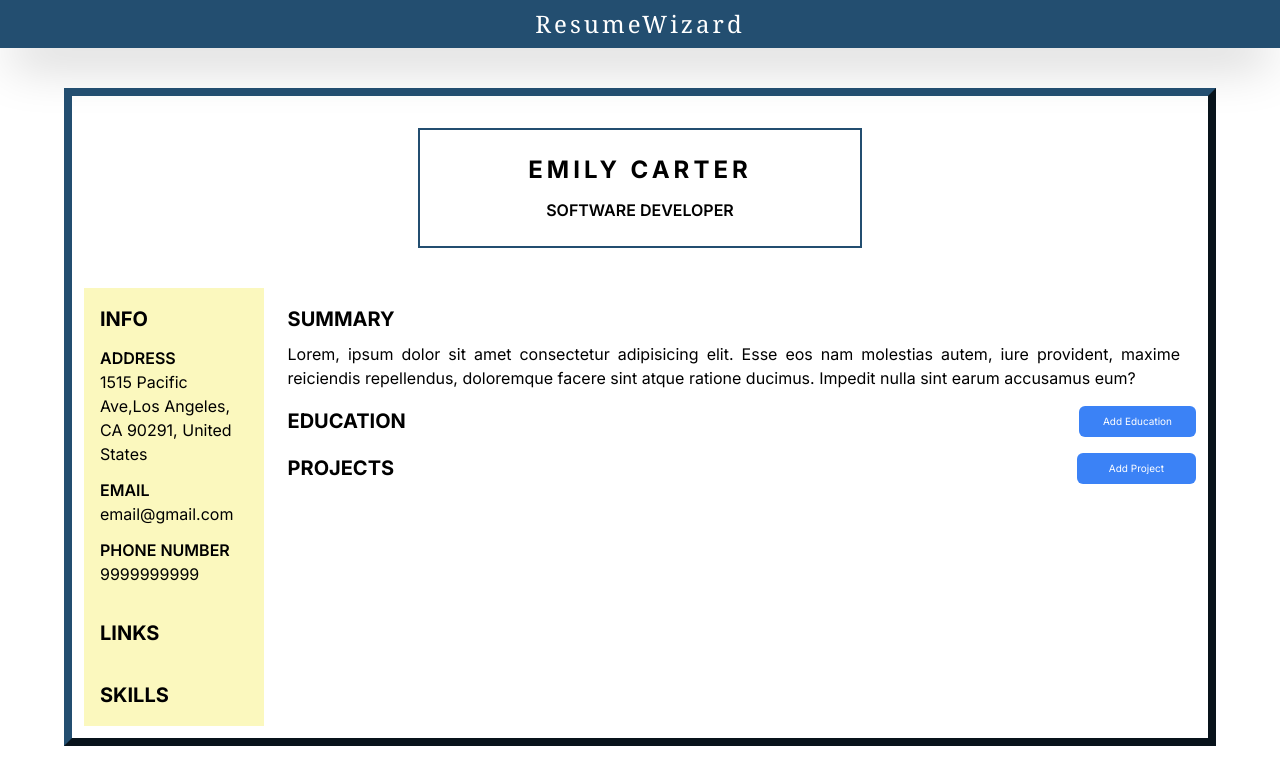
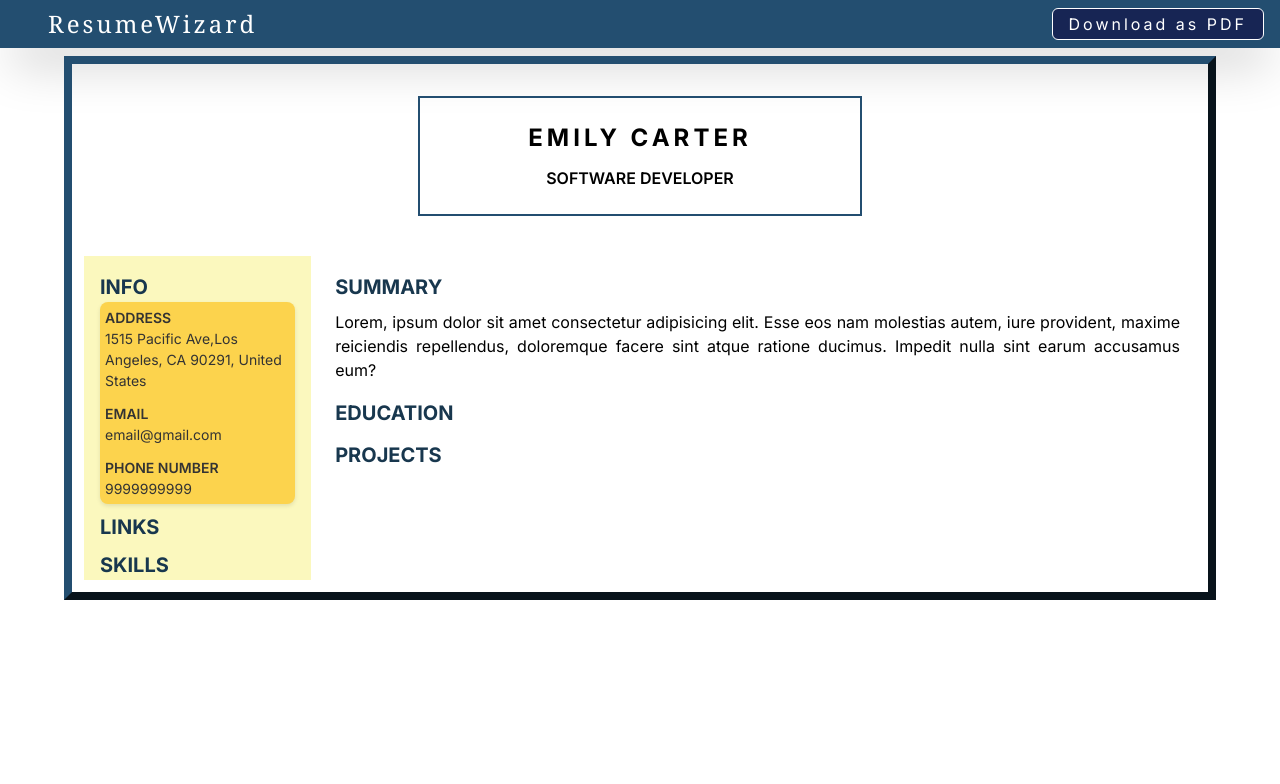
Before and after one commit to subhasree2/Resume-Wizard, a Next.js app: page / in a window 1280 px wide. Shown: the top 784 px of the page. Built offline with nearby package versions, Linux system fonts and the light colour scheme.

Commit message:
Added Print Option

```diff
--- a/app/components/ContentComponents/Education.js
+++ b/app/components/ContentComponents/Education.js
@@ -17,7 +17,7 @@ const Education = () => {
     return (
         <div className="Education pl-4">
             <div className="pl-2">
-                <h2 className="font-bold flex flex-row justify-between">Education<button className="bg-blue-500 text-white font-normal p-2 pr-6 pl-6 rounded-md text-[10px] mb-1" onClick={() => showAddModal(true)}>Add Education</button></h2>
+                <h2 className="font-bold flex flex-row justify-between text-center cursor-pointer" onClick={() => showAddModal(true)}>Education</h2>
                 <AddEducationModal onClose={() => showAddModal(false)} isVisible={Addmodal} />
                 {updatemodal && temp && (
                     <UpdateEducationModal element={temp} onClose={() => showUpdateModal(false)} isVisible={updatemodal} />
--- a/app/components/ContentComponents/Project.js
+++ b/app/components/ContentComponents/Project.js
@@ -17,7 +17,7 @@ const Project = () => {
     return (
         <div className="Project pl-4 mt-3">
             <div className="pl-2">
-                <h2 className="font-bold flex flex-row justify-between">Projects<button className="bg-blue-500 text-white font-normal p-2 pr-8 pl-8 rounded-md text-[10px] mb-1" onClick={() => showAddModal(true)}>Add Project</button></h2>
+                <h2 className="font-bold flex flex-row justify-between cursor-pointer" onClick={() => showAddModal(true)}>Projects</h2>
                 <AddProjectModal onClose={() => showAddModal(false)} isVisible={Addmodal} />
                 {updatemodal && temp && (
                     <UpdateProjectModal element={temp} onClose={() => showUpdateModal(false)} isVisible={updatemodal} />
--- a/app/components/Navbar.js
+++ b/app/components/Navbar.js
@@ -1,7 +1,13 @@
-function Navbar() {
+import ReactToPrint from "react-to-print";
+
+function Navbar({componentRef}) {
   return (
-    <div className="navbar h-12 p-2 shadow-2xl">
-      <h1 className="text-center font-serif text-2xl">ResumeWizard</h1>
+    <div className="navbar h-12 p-2 shadow-2xl flex justify-between">
+      <h1 className="font-serif text-2xl pl-10">ResumeWizard</h1>
+      <ReactToPrint
+          trigger={() => <button className="pl-4 pr-4 mr-2 bg-blue-950 border-white rounded-md">Download as PDF</button>}
+          content={() => componentRef.current}
+        />
     </div>
   );
 }
--- a/app/components/Sidebar.js
+++ b/app/components/Sidebar.js
@@ -12,12 +12,12 @@ function Sidebar() {
   const [modal, showModal] = useState(false);
 
   return (
-    <div className="w-[30%] Sidebar flex flex-col">
-      <div className="info flex p-4">
+    <div className="w-[40%] Sidebar flex flex-col ml-0">
+      <div className="info flex flex-col pt-4 pl-4 pr-4">
         <InfoModal Addr={Addr} setAddr={setAddr} Email={Email} setEmail={setEmail} phNo={phNo} setphNo={setphNo} onClose={() => showModal(false)} isVisible={modal} />
-        <div className="cursor-pointer" onClick={() => showModal(true)}>
-          <h2 className="font-bold">INFO</h2>
-          <h3 className="mt-3 font-semibold">Address</h3> <p className="">{Addr}</p>
+        <h2 className="font-bold">INFO</h2>
+        <div className="cursor-pointer Info" onClick={() => showModal(true)}>
+          <h3 className="font-semibold">Address</h3> <p className="">{Addr}</p>
           <h3 className="mt-3 font-semibold">Email</h3> <p>{Email}</p>
           <h3 className="mt-3 font-semibold">Phone number</h3> <p>{phNo}</p>
         </div>
--- a/app/components/SidebarComponents/Link.js
+++ b/app/components/SidebarComponents/Link.js
@@ -15,7 +15,7 @@ const Link = () => {
     };
 
     return (
-        <div className="links flex p-4 flex-col">
+        <div className="links flex pl-4 pr-4 pt-2 flex-col">
             <div className="flex">
                 <AddLinkModal onClose={() => showaddmodal(false)} isVisible={addmodal} />
                 {updatemodal && temp && (
--- a/app/components/SidebarComponents/Skill.js
+++ b/app/components/SidebarComponents/Skill.js
@@ -15,7 +15,7 @@ const Skill = () => {
     };
 
     return (
-      <div className="skills flex p-4 flex-col">
+      <div className="skills flex pl-4 pr-4 pt-2 flex-col">
         <div className="flex">
           <AddSkillModal onClose={() => showaddmodal(false)} isVisible={addmodal} />
           {updatemodal && temp && (
--- a/app/globals.css
+++ b/app/globals.css
@@ -40,6 +40,7 @@ input,textarea {
 h2 {
   font-size: 20px;
   text-transform: uppercase;
+  color : #18374e;
 }
 
 hr {
@@ -54,3 +55,43 @@ h3 {
 .Buttons .Savebtn {
   margin-right: 10px;
 }
+
+.SummaryContent:focus {
+  border-color: #234E70;
+}
+
+.linkelement,.Info,.skillelement{
+    background-color: #FCD34D; /* A shade of yellow */
+    color: #333; /* Darker text color for better visibility */
+    padding: 5px;
+    font-size: 14px;
+    border-radius: 8px;
+    transition: background-color 0.3s, box-shadow 0.3s, font-size 0.2s;
+    box-shadow: 0 2px 4px rgba(0, 0, 0, 0.1); /* Light box-shadow initially */
+}
+
+.Eduelement,.projelement {
+    background-color: white;
+    color: black;
+    padding: 10px;
+    border-radius: 8px;
+    transition: background-color 0.3s, box-shadow 0.3s, font-size 0.2s;
+    box-shadow: 0 2px 4px rgba(0, 0, 0, 0.1);
+    cursor: pointer;
+}
+
+.Eduelement:hover,.projelement:hover {
+  background-color: #234E70;
+  color: white;
+  box-shadow: 0 4px 8px rgba(0, 0, 0, 0.2);
+}
+
+.navbar button {
+  border : 1px solid white;
+}
+
+@media print {
+  @page {
+    size: 297mm 400mm;
+  }
+}
--- a/app/page.js
+++ b/app/page.js
@@ -1,5 +1,6 @@
 "use client";
 import Content from "./components/Content";
+import ReactToPrint from "react-to-print";
 import Navbar from "./components/Navbar";
 import Sidebar from "./components/Sidebar";
 import Title from "./components/Title";
@@ -9,6 +10,7 @@ import EducationReducer from './store/Education';
 import ProjectReducer from './store/Project';
 import linkReducer from './store/Links';
 import skillReducer from './store/Skills';
+import { useRef } from "react";
 
 const store = configureStore({
   reducer : {
@@ -20,11 +22,13 @@ const store = configureStore({
 });
 
 export default function Home() {
+  const componentRef = useRef();
+
   return (
     <main className="flex flex-col">
       <Provider store={store}>
-        <Navbar />
-        <div className="mainpage m-10 p-3 w-[90%] ml-auto mr-auto">
+        <Navbar componentRef={componentRef}/>
+        <div className="mainpage m-2 p-3 w-[90%] ml-auto mr-auto" ref={componentRef}>
           <Title />
           <div className="main flex">
             <Sidebar />
--- a/package.json
+++ b/package.json
@@ -16,6 +16,7 @@
     "react": "18.2.0",
     "react-dom": "18.2.0",
     "react-redux": "^8.1.1",
+    "react-to-print": "^2.14.13",
     "tailwindcss": "3.3.3"
   }
 }
```
Also changed, not shown: 1 other file (tests, documents, lock files or other folders).
